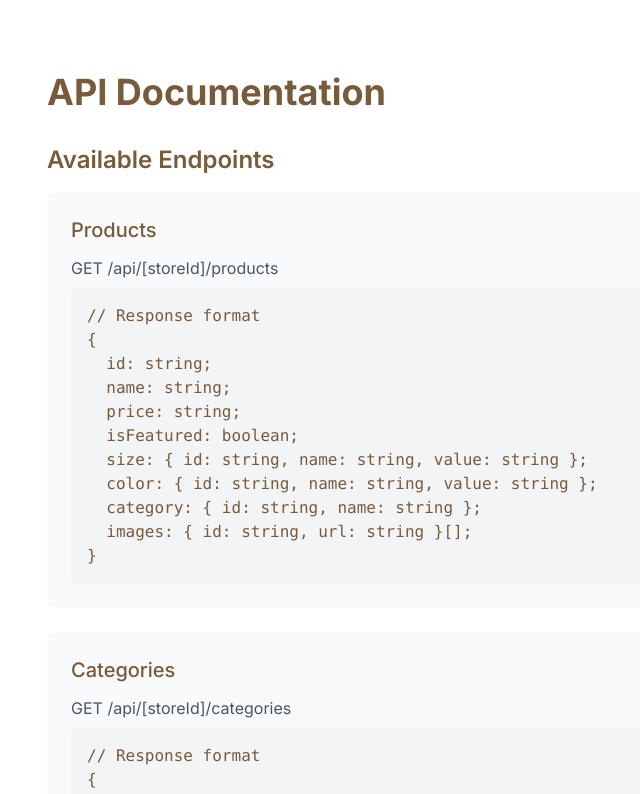
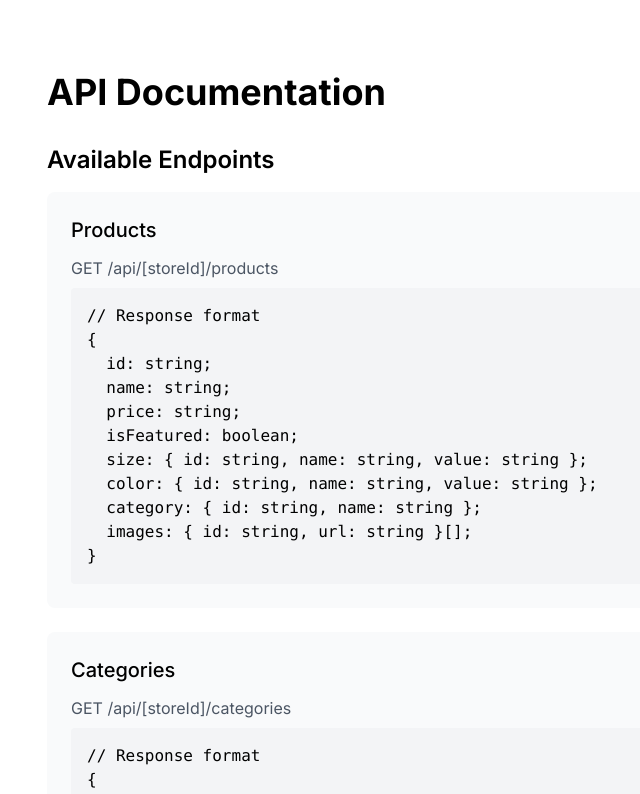
Before and after one commit to gouravrajak985/avirrav_ecommerce_admin_razorpay_brutalism, a Next.js app: page /documentation in a window 1280 px wide. Shown: the top 794 px of the page, without its empty margins (161-801 px from the left). Built offline with nearby package versions, Linux system fonts and the light colour scheme.

Commit message:
Update to Official Polaris Color Palette

```diff
--- a/app/globals.css
+++ b/app/globals.css
@@ -4,26 +4,26 @@
 
 @layer base {
   :root {
-    /* Polaris Design System Colors */
-    --background: 246 247 249; /* #f6f7f9 */
-    --foreground: 32 34 35; /* #202223 */
-    --card: 255 255 255; /* #ffffff */
-    --card-foreground: 32 34 35; /* #202223 */
-    --popover: 255 255 255; /* #ffffff */
-    --popover-foreground: 32 34 35; /* #202223 */
-    --primary: 44 110 203; /* #2c6ecb - Shopify Blue */
-    --primary-foreground: 255 255 255; /* #ffffff */
-    --secondary: 109 113 117; /* #6d7175 */
-    --secondary-foreground: 255 255 255; /* #ffffff */
-    --muted: 241 242 243; /* #f1f2f3 */
-    --muted-foreground: 109 113 117; /* #6d7175 */
-    --accent: 0 128 96; /* #008060 - Shopify Green */
-    --accent-foreground: 255 255 255; /* #ffffff */
-    --destructive: 215 44 13; /* #d72c0d */
-    --destructive-foreground: 255 255 255; /* #ffffff */
-    --border: 227 227 227; /* #e3e3e3 */
-    --input: 227 227 227; /* #e3e3e3 */
-    --ring: 44 110 203; /* #2c6ecb */
+    /* Official Polaris Design System Colors */
+    --background: 244 246 248; /* #f4f6f8 - Light Grey BG */
+    --foreground: 33 43 54; /* #212b36 - Text */
+    --card: 255 255 255; /* #ffffff - White */
+    --card-foreground: 33 43 54; /* #212b36 - Text */
+    --popover: 255 255 255; /* #ffffff - White */
+    --popover-foreground: 33 43 54; /* #212b36 - Text */
+    --primary: 92 106 196; /* #5c6ac4 - Primary purple */
+    --primary-foreground: 255 255 255; /* #ffffff - White */
+    --secondary: 99 115 129; /* #637381 - Muted Text */
+    --secondary-foreground: 255 255 255; /* #ffffff - White */
+    --muted: 244 246 248; /* #f4f6f8 - Light Grey BG */
+    --muted-foreground: 99 115 129; /* #637381 - Muted Text */
+    --accent: 80 184 60; /* #50b83c - Success */
+    --accent-foreground: 255 255 255; /* #ffffff - White */
+    --destructive: 222 54 24; /* #de3618 - Critical */
+    --destructive-foreground: 255 255 255; /* #ffffff - White */
+    --border: 223 227 232; /* #dfe3e8 - Border */
+    --input: 223 227 232; /* #dfe3e8 - Border */
+    --ring: 92 106 196; /* #5c6ac4 - Primary purple */
     --radius: 8px;
   }
 
@@ -34,19 +34,19 @@
     --card-foreground: 237 242 247; /* #edf2f7 */
     --popover: 45 55 72; /* #2d3748 */
     --popover-foreground: 237 242 247; /* #edf2f7 */
-    --primary: 66 153 225; /* #4299e1 */
-    --primary-foreground: 26 32 44; /* #1a202c */
+    --primary: 92 106 196; /* #5c6ac4 */
+    --primary-foreground: 255 255 255; /* #ffffff */
     --secondary: 74 85 104; /* #4a5568 */
     --secondary-foreground: 237 242 247; /* #edf2f7 */
     --muted: 74 85 104; /* #4a5568 */
     --muted-foreground: 160 174 192; /* #a0aec0 */
-    --accent: 72 187 120; /* #48bb78 */
-    --accent-foreground: 26 32 44; /* #1a202c */
-    --destructive: 245 101 101; /* #f56565 */
-    --destructive-foreground: 237 242 247; /* #edf2f7 */
+    --accent: 80 184 60; /* #50b83c */
+    --accent-foreground: 255 255 255; /* #ffffff */
+    --destructive: 222 54 24; /* #de3618 */
+    --destructive-foreground: 255 255 255; /* #ffffff */
     --border: 74 85 104; /* #4a5568 */
     --input: 74 85 104; /* #4a5568 */
-    --ring: 66 153 225; /* #4299e1 */
+    --ring: 92 106 196; /* #5c6ac4 */
   }
 }
 
--- a/components/overview.tsx
+++ b/components/overview.tsx
@@ -11,17 +11,17 @@ export const Overview = ({ data }: OverviewProps) => {
     <div className="rounded-lg border border-border p-4 polaris-shadow bg-surface">
       <ResponsiveContainer width='100%' height={350}>
         <BarChart data={data} margin={{ top: 20, right: 15, left: 5, bottom: 5 }}>
-          <CartesianGrid strokeDasharray="3 3" stroke="#e3e3e3" vertical={false} />
+          <CartesianGrid strokeDasharray="3 3" stroke="#dfe3e8" vertical={false} />
           <XAxis
             dataKey='name'
-            stroke='#6d7175'
+            stroke='#637381'
             fontSize={12}
             tickLine={false}
             axisLine={false}
             tickMargin={8}
           />
           <YAxis
-            stroke='#6d7175'
+            stroke='#637381'
             fontSize={12}
             tickLine={false}
             axisLine={false}
@@ -31,7 +31,7 @@ export const Overview = ({ data }: OverviewProps) => {
           <Tooltip
             contentStyle={{
               backgroundColor: '#ffffff',
-              border: '1px solid #e3e3e3',
+              border: '1px solid #dfe3e8',
               borderRadius: '8px',
               fontWeight: '500',
               padding: '12px',
@@ -40,7 +40,7 @@ export const Overview = ({ data }: OverviewProps) => {
           />
           <Bar
             dataKey='total'
-            fill='#2c6ecb'
+            fill='#5c6ac4'
             radius={[4, 4, 0, 0]}
             strokeWidth={0}
             barSize={32}
--- a/components/ui/button.tsx
+++ b/components/ui/button.tsx
@@ -14,9 +14,10 @@ const buttonVariants = cva(
         destructive: "bg-destructive text-destructive-foreground border-destructive hover:bg-destructive/90 polaris-shadow-sm",
         outline: "border-border bg-surface hover:bg-surface-hovered text-foreground polaris-shadow-sm",
         ghost: "border-transparent hover:bg-surface-hovered text-foreground",
-        link: "text-primary underline-offset-4 hover:underline border-transparent",
+        link: "text-interactive underline-offset-4 hover:underline border-transparent",
         success: "bg-success text-white border-success hover:bg-success/90 polaris-shadow-sm",
         warning: "bg-warning text-foreground border-warning hover:bg-warning/90 polaris-shadow-sm",
+        blue: "bg-interactive text-white border-interactive hover:bg-interactive-hovered polaris-shadow-sm",
       },
       size: {
         sm: "h-8 px-3 text-body-sm rounded-md",
--- a/tailwind.config.js
+++ b/tailwind.config.js
@@ -17,91 +17,94 @@ module.exports = {
     },
     extend: {
       colors: {
-        // Polaris Color System
-        border: "hsl(var(--border))",
-        input: "hsl(var(--input))",
-        ring: "hsl(var(--ring))",
-        background: "hsl(var(--background))",
-        foreground: "hsl(var(--foreground))",
+        // Official Polaris Color System
+        border: "223 227 232", /* #dfe3e8 */
+        input: "223 227 232", /* #dfe3e8 */
+        ring: "92 106 196", /* #5c6ac4 */
+        background: "244 246 248", /* #f4f6f8 */
+        foreground: "33 43 54", /* #212b36 */
+        card: "255 255 255", /* #ffffff */
+        "card-foreground": "33 43 54", /* #212b36 */
+        popover: "255 255 255", /* #ffffff */
+        "popover-foreground": "33 43 54", /* #212b36 */
         primary: {
-          DEFAULT: "hsl(var(--primary))",
-          foreground: "hsl(var(--primary-foreground))",
+          DEFAULT: "92 106 196", /* #5c6ac4 - Main purple */
+          foreground: "255 255 255", /* #ffffff */
         },
         secondary: {
-          DEFAULT: "hsl(var(--secondary))",
-          foreground: "hsl(var(--secondary-foreground))",
+          DEFAULT: "99 115 129", /* #637381 - Muted text */
+          foreground: "255 255 255", /* #ffffff */
+        },
+        muted: {
+          DEFAULT: "244 246 248", /* #f4f6f8 */
+          foreground: "99 115 129", /* #637381 */
+        },
+        accent: {
+          DEFAULT: "80 184 60", /* #50b83c - Success */
+          foreground: "255 255 255", /* #ffffff */
         },
         destructive: {
-          DEFAULT: "hsl(var(--destructive))",
-          foreground: "hsl(var(--destructive-foreground))",
+          DEFAULT: "222 54 24", /* #de3618 - Critical */
+          foreground: "255 255 255", /* #ffffff */
         },
-        muted: {
-          DEFAULT: "hsl(var(--muted))",
-          foreground: "hsl(var(--muted-foreground))",
+
+        // Shopify Polaris Official Colors
+        polaris: {
+          purple: "#5c6ac4",
+          blue: "#006fbb",
+          "light-grey-bg": "#f4f6f8",
+          white: "#ffffff",
+          text: "#212b36",
+          "muted-text": "#637381",
+          border: "#dfe3e8",
+          success: "#50b83c",
+          critical: "#de3618",
         },
-        accent: {
-          DEFAULT: "hsl(var(--accent))",
-          foreground: "hsl(var(--accent-foreground))",
+
+        surface: {
+          DEFAULT: "#ffffff",
+          subdued: "#fafbfb",
+          disabled: "#f6f6f7",
+          hovered: "#f1f2f3",
+          pressed: "#e8e9ea",
+          depressed: "#edeeef",
         },
-        popover: {
-          DEFAULT: "hsl(var(--popover))",
-          foreground: "hsl(var(--popover-foreground))",
+
+        text: {
+          DEFAULT: "#212b36",
+          subdued: "#637381",
+          disabled: "#8c9196",
         },
-        card: {
-          DEFAULT: "hsl(var(--card))",
-          foreground: "hsl(var(--card-foreground))",
+
+        interactive: {
+          DEFAULT: "#006fbb", /* Blue for actions */
+          hovered: "#005a9b",
+          pressed: "#004a7c",
+          disabled: "#bdc1cc",
         },
-        // Shopify Polaris Colors
-        shopify: {
-          50: '#f0fdf4',
-          100: '#dcfce7',
-          200: '#bbf7d0',
-          300: '#86efac',
-          400: '#4ade80',
-          500: '#22c55e',
-          600: '#16a34a',
-          700: '#15803d',
-          800: '#166534',
-          900: '#14532d',
+
+        critical: {
+          DEFAULT: "#de3618",
+          subdued: "#fef7f6",
+          surface: "#fed3d1",
         },
-        surface: {
-          DEFAULT: '#ffffff',
-          subdued: '#fafbfb',
-          disabled: '#f6f6f7',
-          hovered: '#f1f2f3',
-          pressed: '#e8e9ea',
-          depressed: '#edeeef',
+
+        warning: {
+          DEFAULT: "#ffc453",
+          subdued: "#fffbf4",
+          surface: "#fff5d6",
         },
-        text: {
-          DEFAULT: '#202223',
-          subdued: '#6d7175',
-          disabled: '#8c9196',
+
+        success: {
+          DEFAULT: "#50b83c",
+          subdued: "#f6fffe",
+          surface: "#d1f7ee",
         },
-        interactive: {
-          DEFAULT: '#2c6ecb',
-          hovered: '#1f5199',
-          pressed: '#103262',
-          disabled: '#bdc1cc',
-        },
-        critical: {
-          DEFAULT: '#d72c0d',
-          subdued: '#fef7f6',
-          surface: '#fed3d1',
-        },
-        warning: {
-          DEFAULT: '#ffc453',
-          subdued: '#fffbf4',
-          surface: '#fff5d6',
-        },
-        success: {
-          DEFAULT: '#008060',
-          subdued: '#f6fffe',
-          surface: '#d1f7ee',
-        },
+
         highlight: {
-          DEFAULT: '#5bcdda',
-          subdued: '#f7fcfd',
-          surface: '#c7f0f4',
+          DEFAULT: "#5bcdda",
+          subdued: "#f7fcfd",
+          surface: "#c7f0f4",
         },
       },
       borderRadius: {
```
